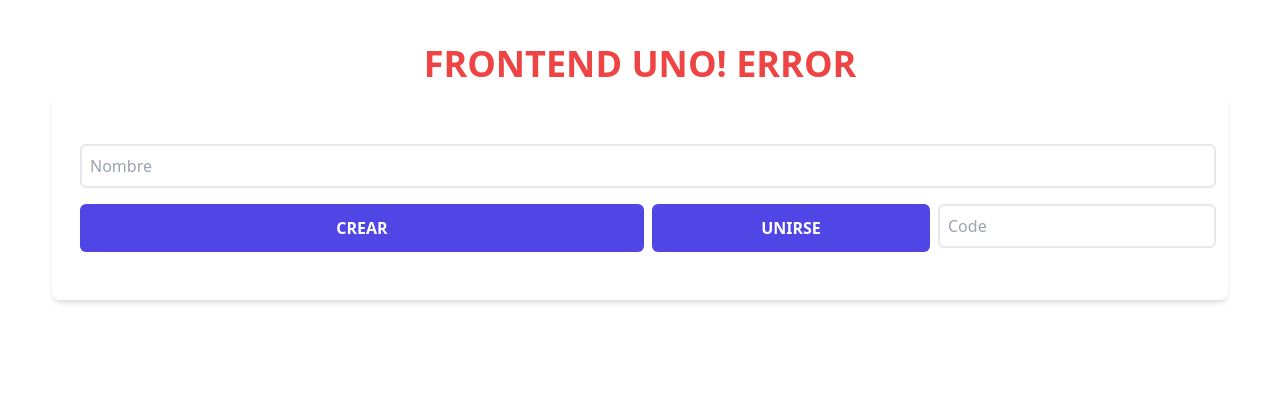
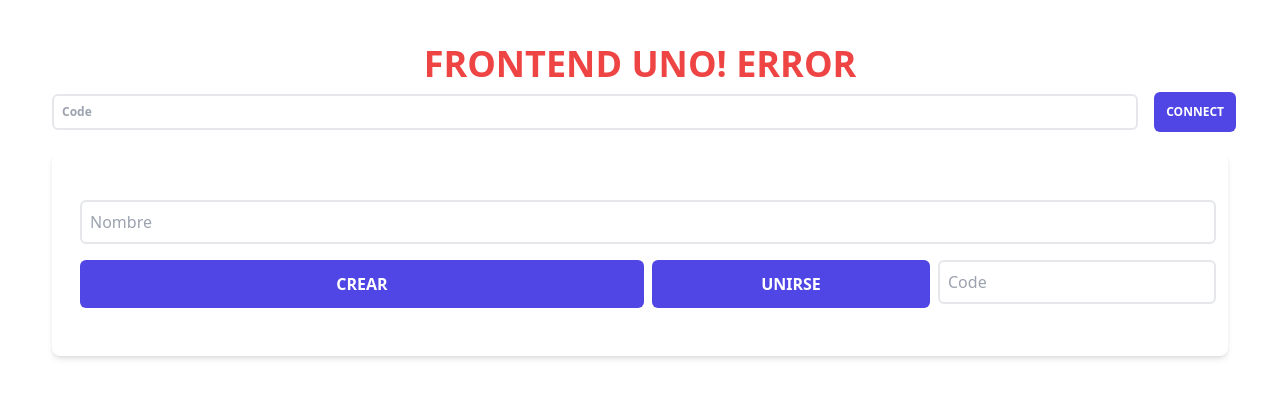
Before and after one commit to sebest06/frontend-uno-js, a React (Vite) app: page / in a window 1280 px wide. Shown: the top 398 px of the page. Built offline with nearby package versions, Linux system fonts and the light colour scheme; no server answers.

Commit message:
add url to server

```diff
--- a/src/App.jsx
+++ b/src/App.jsx
@@ -10,12 +10,34 @@ import Game from "./components/Game";
 const URL =
   process.env.NODE_ENV === "production" ? "https://backend-uno-js-production.up.railway.app/" : "http://localhost:8080";
 
-export const socket = io(URL);
+//export const socket = io("http://192.168.0.4:8080");
 
 function App() {
-  const [isConnected, setIsConnected] = useState(socket.connected);
+  const [socket, setSocket] = useState(io(""));
+  const [isConnected, setIsConnected] = useState(false);
   const [typePlayer, setTypePlayer] = useState("none");
-  const [code, setCode] = useState("")
+  const [url, setUrl] = useState("");
+  const [code, setCode] = useState("");
+
+  const connectToSocket = () => {
+    if (socket) {
+      socket.disconnect();
+    }
+
+    const newSocket = io(url);
+
+    newSocket.on('connect', () => {
+      console.log('connected to server');
+      setIsConnected(true);
+    });
+
+    newSocket.on('disconnect', () => {
+      console.log('disconnected from server');
+      setIsConnected(false);
+    });
+
+    setSocket(newSocket);
+  };
 
   useEffect(() => {
     function onConnect() {
@@ -64,6 +86,20 @@ function App() {
       <div className="App" translate="no">
         <h1 className="text-red-500 uppercase font-bold p-3 text-4xl">
           FrontEnd UNO! {isConnected ? "OK" : "ERROR"}
+          {!isConnected &&
+          <div className="flex items-center space-x-2">
+            <input
+                        id="url"
+                        className="text-xs border-2 w-full text-left justify-between p-2 m-2 placeholder-gray-400 rounded-md"
+                        value={url}
+                        onChange={(e) => setUrl(e.target.value)}
+                        placeholder="Code"
+            />
+            <button
+            className="text-xs bg-indigo-600 rounded-md m-2 p-3 text-white uppercase font-bold hover:bg-indigo-700 cursor-pointer transition-colors"
+            onClick={connectToSocket}>Connect</button>
+          </div>
+          }
         </h1>
         <Mesa socket={socket} setTypePlayer={setTypePlayer} setCode={setCode} code={code} />
         <Game socket={socket} typePlayer={typePlayer} code={code} />
```
Also changed, not shown: 1 other file (tests, documents, lock files or other folders).
